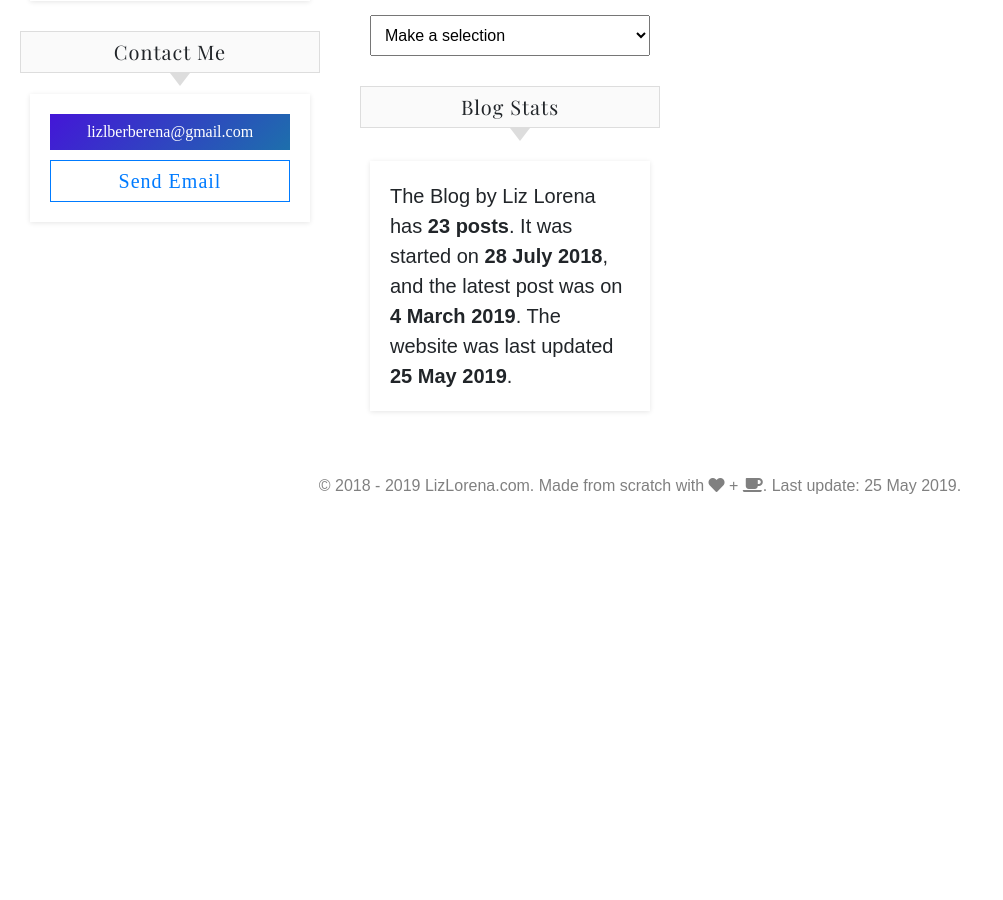
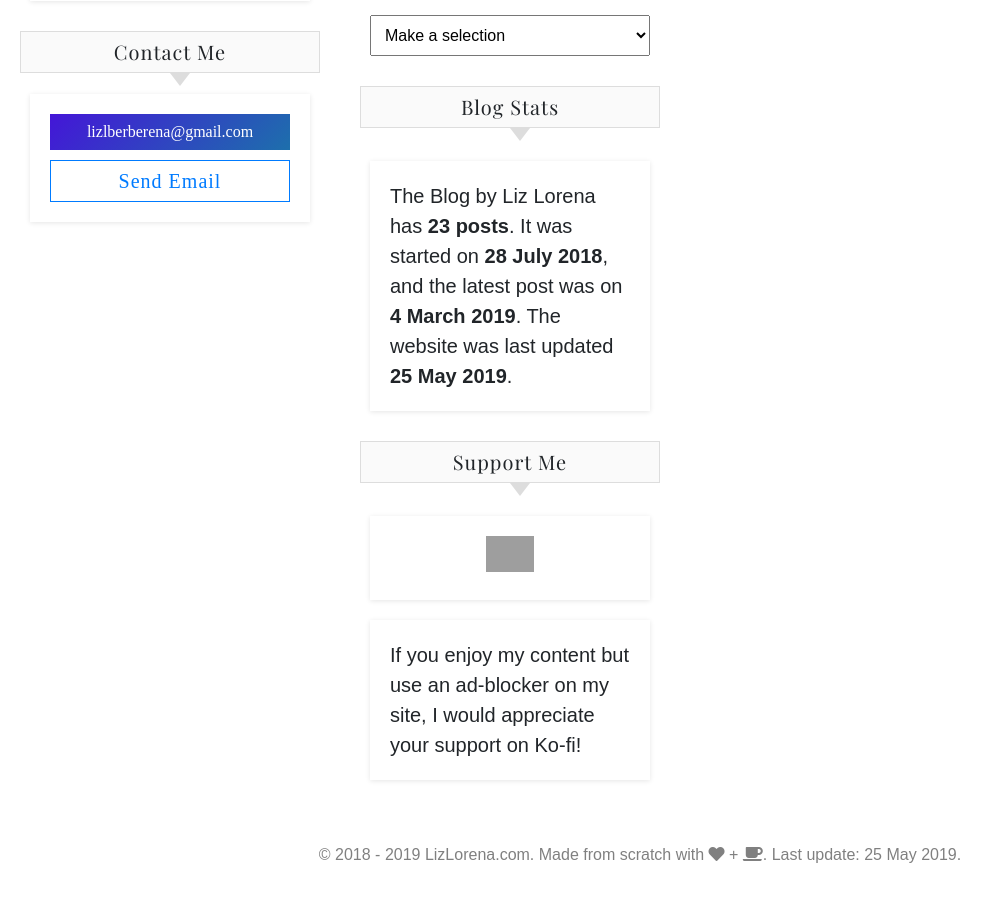
Before and after one commit to byliz/blog, a Jekyll site: the page built from contact/index.html, in a window 1280 px wide and 900 px high, scrolled down 1963 px. Shown: the whole window, without its empty margins (0-1003 px from the left). Built offline with Jekyll 4.4.1, drawn with Linux system fonts in a browser that asks for light colours; nearby versions of some CDN libraries; before the commit the page ends 2494 px from its top, so only the background shows below that; grey boxes are pictures that could not be loaded.

Commit message:
Added support widget

```diff
--- a/_layouts/default.html
+++ b/_layouts/default.html
@@ -123,6 +123,7 @@
         {% include widget_latestposts.html %}
         {% include widget_archives.html %}
         {% include widget_stats.html %}
+        {% include widget_support.html %}
       </div>
 
     </div>
--- a/_layouts/post.html
+++ b/_layouts/post.html
@@ -151,6 +151,7 @@ this.page.identifier = PAGE_IDENTIFIER; // Replace PAGE_IDENTIFIER with your pag
   {% include widget_latestposts.html %}
   {% include widget_archives.html %}
   {% include widget_stats.html %}
+  {% include widget_support.html %}
 </div>
 
 </div>
```
